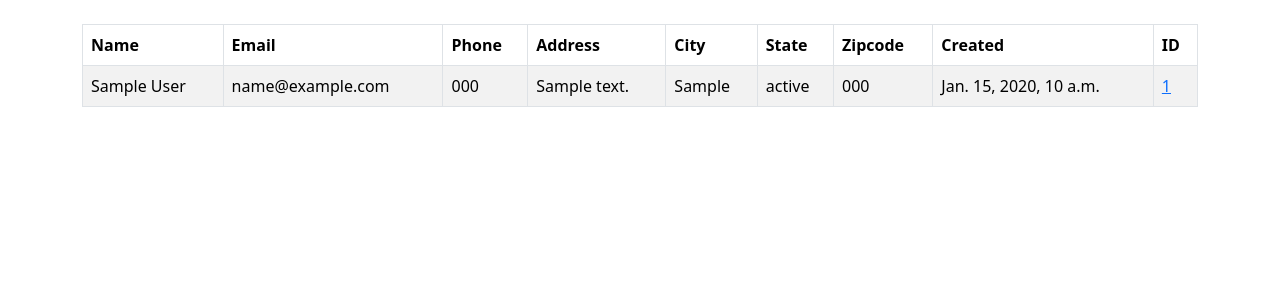
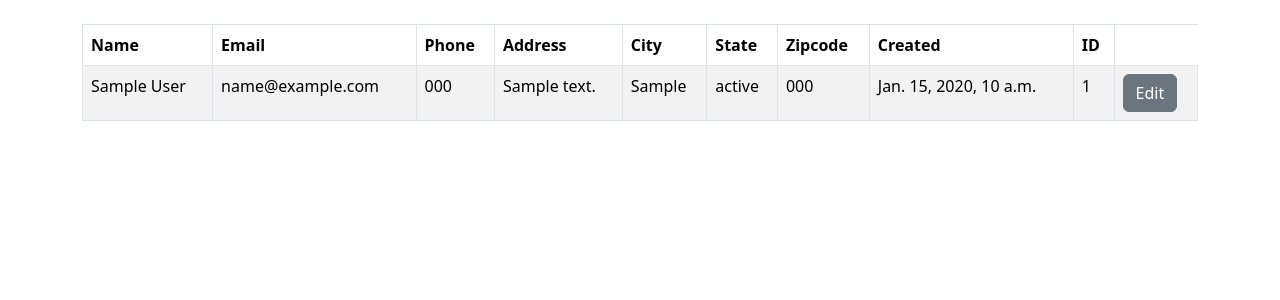
Before and after one commit to behrlevi/IT_Inventory, a Django app: page / in a window 1280 px wide. Shown: the part 56-356 px from the top of the page. Run offline with Django 4.2, Linux system fonts and the light colour scheme; a user stored in the database is signed in; tables that the repository leaves empty hold one stand-in row (values such as "Sample post").

Commit message:
Added an Edit button insted of the hyperlink on the IDs

```diff
--- a/website/templates/home.html
+++ b/website/templates/home.html
@@ -35,7 +35,8 @@
         <td>{{ record.state }}</td>
         <td>{{ record.zipcode }}</td>
         <td>{{ record.created_at }}</td>
-        <td><a href="{% url 'record' record.id %}">{{ record.id }}</a></td>
+        <td>{{ record.id }}</td>
+        <td><a href="{% url 'record' record.id %}"><button type="button" class="btn btn-secondary">Edit</button></a></td>
     </tr>
   {% endfor %}
 {% endif %}
```
